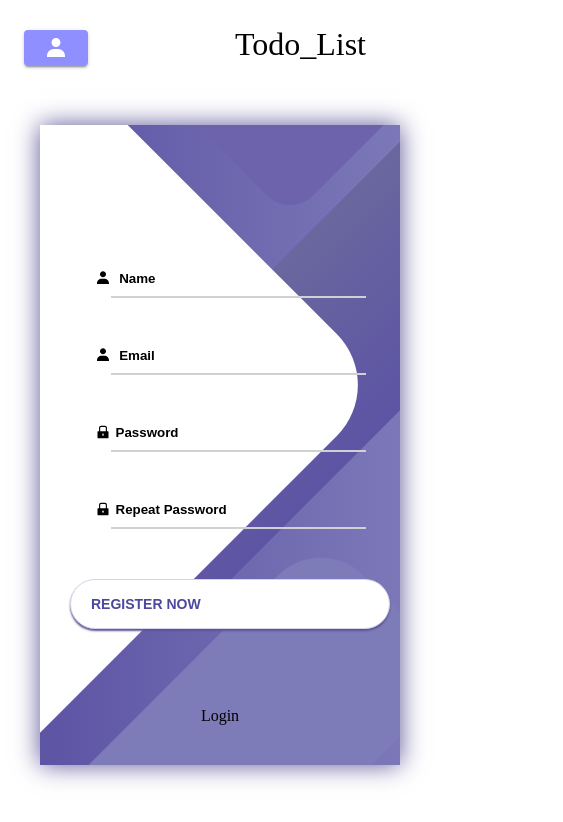
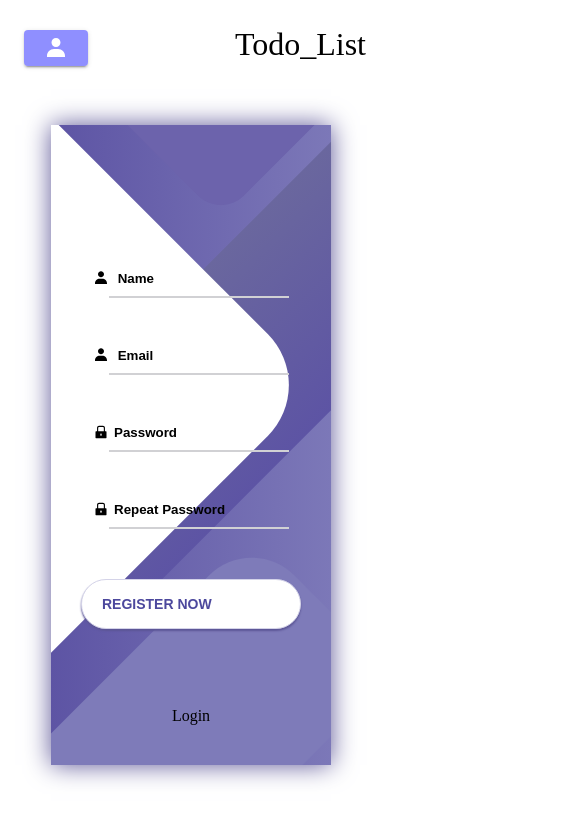
Before and after one commit to KasraMg/Todo_List, a React (Vite) app: page /Register in a window 390 px wide. Shown: the top 822 px of the page, 563 px wide, since content can reach past the window. Built offline with nearby package versions, Linux system fonts and the light colour scheme; no server answers.

Commit message:
update login responsive

```diff
--- a/package.json
+++ b/package.json
@@ -15,14 +15,14 @@
     "@emotion/styled": "^11.11.0",
     "@mui/material": "^5.14.5",
     "@mui/styles": "^5.14.5",
+    "date-fns": "^2.28.0",
+    "formik": "^2.4.5",
     "react": "^18.2.0",
     "react-dom": "^18.2.0",
     "react-icons": "^4.10.1",
     "react-router-dom": "^6.15.0",
-    "date-fns": "^2.28.0",
-    "yup": "^1.1.1",
     "sweetalert": "^2.1.2",
-    "formik": "^2.2.9"
+    "yup": "^1.1.1"
   },
   "devDependencies": {
     "@types/react": "^18.0.37",
--- a/src/App.css
+++ b/src/App.css
@@ -74,6 +74,10 @@ hr.sep-3::after {
   .MuiInputBase-input{
     font-size: .9rem !important;
     padding: 15.5px 32px 15.5px 7px!important;
+  }#screen{
+    width: 280px !important;
+    position: relative;
+    right: 4px;
   }
  }
  /* todoList */
@@ -87,6 +91,7 @@ hr.sep-3::after {
 	z-index: 0;
 	-webkit-clip-path: inset(0 0 0 0);
 	clip-path: inset(0 0 0 0);
+  overflow: hidden;
 }
 
 .login__input:active,
--- a/src/Components/Login/Login.tsx
+++ b/src/Components/Login/Login.tsx
@@ -67,7 +67,6 @@ const useStyles = makeStyles({
     borderRadius: '60px',
   },
   login: {
-    width: '320px',
     padding: '30px',
     paddingTop: '156px',
   },
@@ -190,7 +189,7 @@ const useStyles = makeStyles({
   }
 
   return (
-    <Container>
+    <Container style={{paddingLeft:'0px',paddingRight:'0px'}}>
       <div id='screen' className={classes.screen}>
         <div className={classes.screen__content}>
 
--- a/src/Components/Register/Register.tsx
+++ b/src/Components/Register/Register.tsx
@@ -68,7 +68,6 @@ const useStyles = makeStyles({
     borderRadius: '60px',
   },
   Register: {
-    width: '320px',
     padding: '30px',
     paddingTop: '116px',
   },
@@ -255,7 +254,7 @@ const Register=()=> {
   }
 
   return (
-    <Container>
+    <Container style={{paddingLeft:'0px',paddingRight:'0px'}}>
       <div id='screen' className={classes.screen}>
         <div className={classes.screen__content}>
           <form className={classes.Register}>
```
Also changed, not shown: 1 other file (tests, documents, lock files or other folders).
